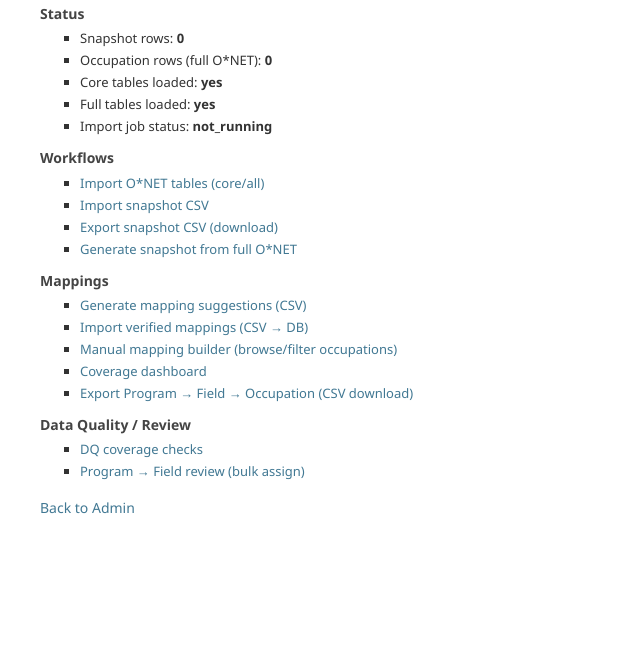
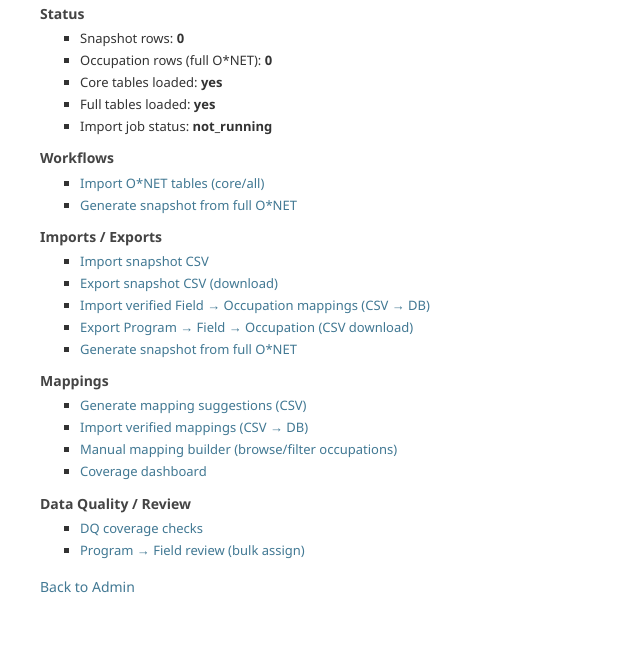
Before and after one commit to bedanavrvm/career-chatbot-backend, a Django app: page /admin/onet in a window 1280 px wide. Shown: the part 155-801 px from the top of the page, without its empty margins (0-640 px from the left). Before the commit the page ends 669 px from the top, so only its background shows below. Run offline with Django 5.2, Linux system fonts and the light colour scheme; the visitor is signed in with stand-in values (Sample User, id 1); data that the repository does not hold is empty; parts of the project's set-up code (start-up, migrations or seed data) failed here and were passed over.

Commit message:
Updated the O*NET Admin Dashboard (/admin/onet) so the import/export links are explicit and centralized

```diff
--- a/templates/admin/onet_dashboard.html
+++ b/templates/admin/onet_dashboard.html
@@ -20,8 +20,15 @@
   <h3>Workflows</h3>
   <ul>
     <li><a href="/admin/onet/import">Import O*NET tables (core/all)</a></li>
+    <li><a href="/admin/onet/snapshot/generate">Generate snapshot from full O*NET</a></li>
+  </ul>
+
+  <h3>Imports / Exports</h3>
+  <ul>
     <li><a href="/admin/onet/snapshot/import">Import snapshot CSV</a></li>
     <li><a href="/admin/onet/snapshot/export">Export snapshot CSV (download)</a></li>
+    <li><a href="/admin/onet/mappings/import">Import verified Field → Occupation mappings (CSV → DB)</a></li>
+    <li><a href="/admin/onet/exports/program-field-occupations">Export Program → Field → Occupation (CSV download)</a></li>
     <li><a href="/admin/onet/snapshot/generate">Generate snapshot from full O*NET</a></li>
   </ul>
 
@@ -31,7 +38,6 @@
     <li><a href="/admin/onet/mappings/import">Import verified mappings (CSV → DB)</a></li>
     <li><a href="/admin/onet/mappings/manual">Manual mapping builder (browse/filter occupations)</a></li>
     <li><a href="/admin/onet/mappings/coverage">Coverage dashboard</a></li>
-    <li><a href="/admin/onet/exports/program-field-occupations">Export Program → Field → Occupation (CSV download)</a></li>
   </ul>
 
   <h3>Data Quality / Review</h3>
```
